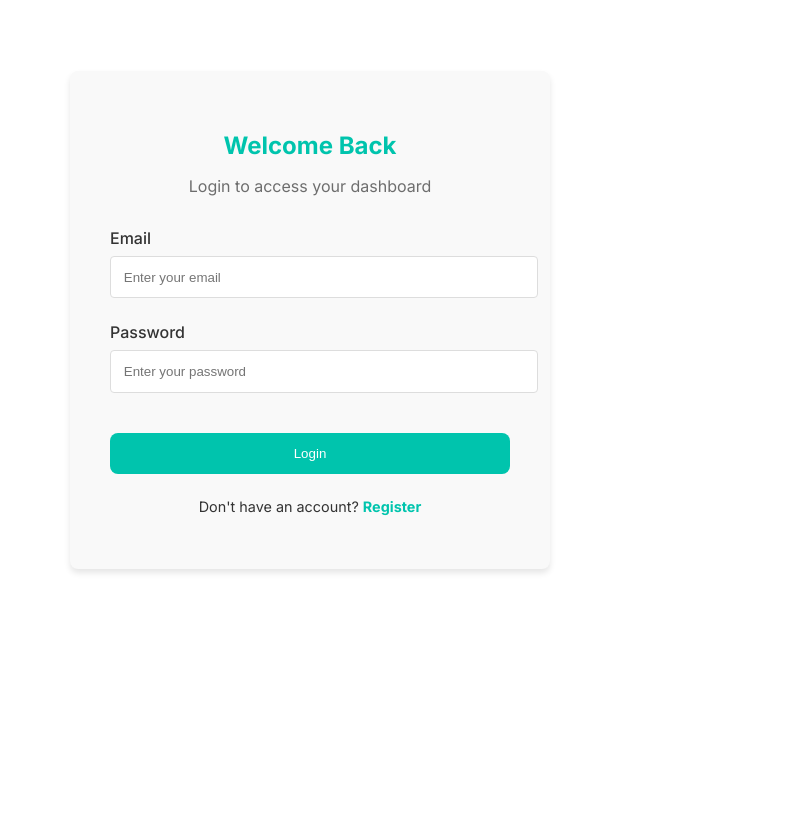
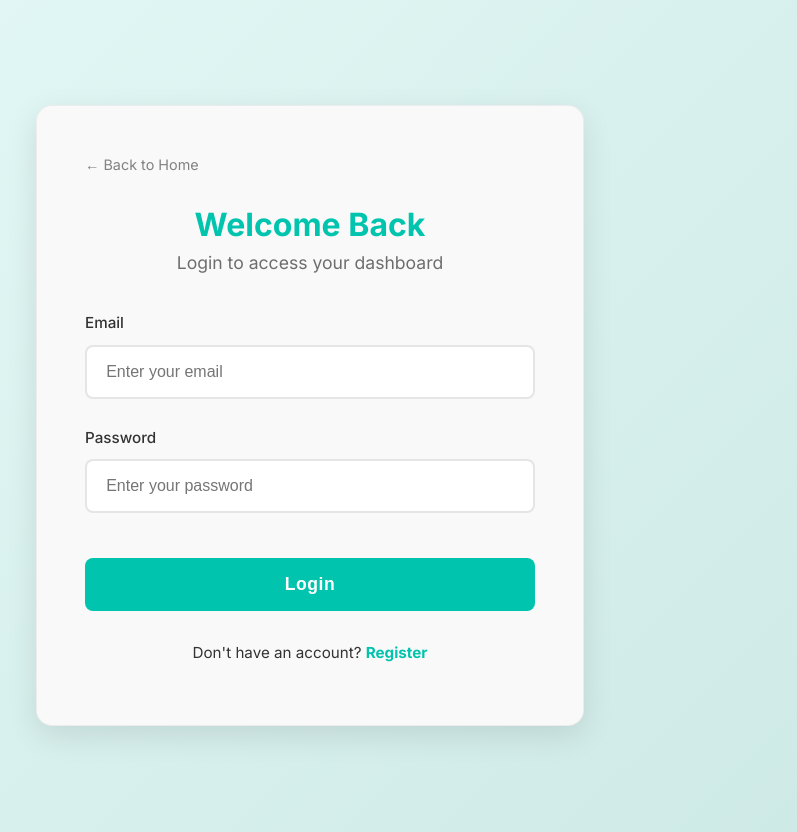
Before and after one commit to Ethar2110/Alumni, an Angular app: page /auth/login in a window 1280 px wide. Shown: the whole page, without its empty margins (330-1127 px from the left). Before the commit the page ends 800 px from the top, so only its background shows below. Built offline with nearby package versions, Linux system fonts and the light colour scheme.

Commit message:
feat: Implement initial UI for core application pages including authentication, home, about, stories, alumni list, contact, and footer.

```diff
--- a/src/app/features/about/about.component.html
+++ b/src/app/features/about/about.component.html
@@ -1,5 +1,5 @@
 <div class="container">
-  <section class="about-section">
+  <section class="about-section animate-fade-in">
     <h1>About Alumni Success Hall</h1>
     <p class="mission">
       Our mission is to connect, celebrate, and inspire our global community of graduates.
--- a/src/app/features/alumni/alumni-list/alumni-list.component.html
+++ b/src/app/features/alumni/alumni-list/alumni-list.component.html
@@ -19,8 +19,8 @@
     </div>
 
     <div class="grid">
-      @for (alumni of alumniList() | search:searchText | careerFilter:selectedCategory; track alumni.id) {
-        <app-card appHighlightOnHover>
+      @for (alumni of alumniList() | search:searchText | careerFilter:selectedCategory; track alumni.id; let i = $index) {
+        <app-card appHighlightOnHover class="animate-slide-up" [style.animation-delay]="(i * 100) + 'ms'">
           <div class="alumni-card-content">
             <div class="header">
               <img [src]="alumni.profileImage" alt="{{alumni.name}}">
--- a/src/app/features/auth/login/login.component.html
+++ b/src/app/features/auth/login/login.component.html
@@ -1,12 +1,19 @@
 <div class="auth-container">
-  <div class="auth-card">
-    <h2>Welcome Back</h2>
-    <p class="subtitle">Login to access your dashboard</p>
+  <div class="auth-card animate-scale-in">
+    <a routerLink="/" class="back-link">← Back to Home</a>
+
+    <div class="header-section">
+      <h2>Welcome Back</h2>
+      <p class="subtitle">Login to access your dashboard</p>
+    </div>
 
     <form [formGroup]="loginForm" (ngSubmit)="onSubmit()">
       <div class="form-group">
         <label for="email">Email</label>
-        <input type="email" id="email" formControlName="email" placeholder="Enter your email">
+        <div class="input-wrapper">
+          <input type="email" id="email" formControlName="email" placeholder="Enter your email">
+          <span class="focus-border"></span>
+        </div>
         @if (loginForm.get('email')?.invalid && loginForm.get('email')?.touched) {
           <small class="error">Valid email is required</small>
         }
@@ -14,7 +21,10 @@
 
       <div class="form-group">
         <label for="password">Password</label>
-        <input type="password" id="password" formControlName="password" placeholder="Enter your password">
+        <div class="input-wrapper">
+          <input type="password" id="password" formControlName="password" placeholder="Enter your password">
+          <span class="focus-border"></span>
+        </div>
         @if (loginForm.get('password')?.invalid && loginForm.get('password')?.touched) {
           <small class="error">Password is required</small>
         }
--- a/src/app/features/auth/login/login.component.scss
+++ b/src/app/features/auth/login/login.component.scss
@@ -2,60 +2,125 @@
   display: flex;
   justify-content: center;
   align-items: center;
-  min-height: 80vh;
-  background-color: var(--background-color);
+  min-height: 100vh;
+  background: linear-gradient(135deg, rgba(0, 196, 173, 0.1) 0%, rgba(0, 143, 125, 0.2) 100%);
+  padding: 1rem;
 }
 
 .auth-card {
   background: var(--card-bg);
-  padding: 2.5rem;
-  border-radius: var(--border-radius);
-  box-shadow: var(--shadow);
+  padding: 3rem;
+  border-radius: 16px;
+  box-shadow: 0 10px 30px rgba(0, 0, 0, 0.1);
   width: 100%;
-  max-width: 400px;
+  max-width: 450px;
+  position: relative;
+  border: 1px solid rgba(0,0,0,0.05);
+
+  .back-link {
+    display: inline-block;
+    margin-bottom: 2rem;
+    color: var(--text-color);
+    font-size: 0.9rem;
+    opacity: 0.6;
+    transition: opacity 0.3s, transform 0.3s;
+
+    &:hover {
+      opacity: 1;
+      transform: translateX(-5px);
+      color: var(--primary-color);
+    }
+  }
+
+  .header-section {
     text-align: center;
+    margin-bottom: 2.5rem;
 
-  h2 { color: var(--primary-color); margin-bottom: 0.5rem; }
-  .subtitle { margin-bottom: 2rem; opacity: 0.7; }
+    h2 {
+      color: var(--primary-color);
+      margin: 0 0 0.5rem;
+      font-size: 2rem;
+    }
+    .subtitle { margin: 0; opacity: 0.7; font-size: 1.1rem; }
+  }
 
   form {
-    text-align: left;
+    .form-group {
+      margin-bottom: 1.8rem;
 
-    .form-group {
-      margin-bottom: 1.5rem;
+      label { display: block; margin-bottom: 0.8rem; font-weight: 500; font-size: 0.95rem; }
 
-      label { display: block; margin-bottom: 0.5rem; font-weight: 500; }
+      .input-wrapper {
+        position: relative;
 
         input {
           width: 100%;
-        padding: 0.8rem;
-        border: 1px solid #ddd;
-        border-radius: 4px;
+          padding: 1rem;
+          padding-left: 1.2rem;
+          border: 2px solid rgba(0,0,0,0.1);
+          border-radius: 8px;
           background: var(--background-color);
           color: var(--text-color);
-        transition: border-color 0.3s;
+          transition: all 0.3s;
+          font-size: 1rem;
+          box-sizing: border-box; /* Fix for width overflow */
 
           &:focus {
             border-color: var(--primary-color);
             outline: none;
+            box-shadow: 0 0 0 4px rgba(0, 196, 173, 0.1);
+          }
         }
       }
 
-      .error { color: #dc3545; font-size: 0.8rem; margin-top: 0.3rem; display: block; }
+      .error { color: #dc3545; font-size: 0.85rem; margin-top: 0.5rem; display: block; }
     }
 
-    .btn { width: 100%; padding: 0.8rem; margin-top: 1rem; }
+    .btn {
+      width: 100%;
+      padding: 1rem;
+      font-size: 1.1rem;
+      margin-top: 1rem;
+      border-radius: 8px;
+      font-weight: 600;
+      letter-spacing: 0.5px;
+    }
 
     .error-message {
         color: #dc3545;
         text-align: center;
-        margin-bottom: 1rem;
+        margin-bottom: 1.5rem;
         background: rgba(220, 53, 69, 0.1);
-        padding: 0.5rem;
-        border-radius: 4px;
+        padding: 0.8rem;
+        border-radius: 8px;
+        font-size: 0.95rem;
     }
   }
 
-  .footer-text { margin-top: 1.5rem; font-size: 0.9rem; }
-  a { color: var(--primary-color); font-weight: bold; }
+  .footer-text {
+    margin-top: 2rem;
+    font-size: 0.95rem;
+    text-align: center;
+
+    a {
+      color: var(--primary-color);
+      font-weight: bold;
+      position: relative;
+
+      &::after {
+        content: '';
+        position: absolute;
+        bottom: -2px;
+        left: 0;
+        width: 0;
+        height: 2px;
+        background-color: var(--primary-color);
+        transition: width 0.3s;
       }
+
+      &:hover::after {
+        width: 100%;
+      }
+    }
+  }
+}
--- a/src/app/features/auth/register/register.component.html
+++ b/src/app/features/auth/register/register.component.html
@@ -1,12 +1,18 @@
 <div class="auth-container">
-  <div class="auth-card">
+  <div class="auth-card animate-scale-in">
+    <a routerLink="/" class="back-link">← Back to Home</a>
+
+    <div class="header-section">
         <h2>Join the Community</h2>
         <p class="subtitle">Create an account to connect</p>
+    </div>
 
     <form [formGroup]="registerForm" (ngSubmit)="onSubmit()">
       <div class="form-group">
         <label for="name">Full Name</label>
+        <div class="input-wrapper">
              <input type="text" id="name" formControlName="name" placeholder="John Doe">
+        </div>
         @if (registerForm.get('name')?.invalid && registerForm.get('name')?.touched) {
           <small class="error">Name is required</small>
         }
@@ -14,7 +20,9 @@
 
       <div class="form-group">
         <label for="email">Email</label>
+         <div class="input-wrapper">
             <input type="email" id="email" formControlName="email" placeholder="john@example.com">
+         </div>
         @if (registerForm.get('email')?.invalid && registerForm.get('email')?.touched) {
           <small class="error">Valid email is required</small>
         }
@@ -22,7 +30,9 @@
 
       <div class="form-group">
         <label for="password">Password</label>
+         <div class="input-wrapper">
              <input type="password" id="password" formControlName="password" placeholder="Create a password">
+         </div>
         @if (registerForm.get('password')?.invalid && registerForm.get('password')?.touched) {
           <small class="error">Password must be at least 6 characters</small>
         }
@@ -30,10 +40,12 @@
 
       <div class="form-group">
          <label for="role">Role (Mock)</label>
+          <div class="input-wrapper">
              <select formControlName="role" id="role">
                  <option value="user">User</option>
                  <option value="admin">Admin</option>
              </select>
+         </div>
       </div>
 
       <button type="submit" class="btn" [disabled]="registerForm.invalid">Register</button>
--- a/src/app/features/auth/register/register.component.scss
+++ b/src/app/features/auth/register/register.component.scss
@@ -2,51 +2,113 @@
   display: flex;
   justify-content: center;
   align-items: center;
-  min-height: 80vh;
-  background-color: var(--background-color);
+  min-height: 100vh;
+  background: linear-gradient(135deg, rgba(0, 196, 173, 0.1) 0%, rgba(0, 143, 125, 0.2) 100%);
+  padding: 1rem;
 }
 
 .auth-card {
   background: var(--card-bg);
-  padding: 2.5rem;
-  border-radius: var(--border-radius);
-  box-shadow: var(--shadow);
+  padding: 3rem;
+  border-radius: 16px;
+  box-shadow: 0 10px 30px rgba(0, 0, 0, 0.1);
   width: 100%;
-  max-width: 400px;
+  max-width: 450px;
+  position: relative;
+  border: 1px solid rgba(0,0,0,0.05);
+
+  .back-link {
+    display: inline-block;
+    margin-bottom: 2rem;
+    color: var(--text-color);
+    font-size: 0.9rem;
+    opacity: 0.6;
+    transition: opacity 0.3s, transform 0.3s;
+
+    &:hover {
+      opacity: 1;
+      transform: translateX(-5px);
+      color: var(--primary-color);
+    }
+  }
+
+  .header-section {
     text-align: center;
+    margin-bottom: 2.5rem;
 
-  h2 { color: var(--primary-color); margin-bottom: 0.5rem; }
-  .subtitle { margin-bottom: 2rem; opacity: 0.7; }
+    h2 {
+      color: var(--primary-color);
+      margin: 0 0 0.5rem;
+      font-size: 2rem;
+    }
+    .subtitle { margin: 0; opacity: 0.7; font-size: 1.1rem; }
+  }
 
   form {
-    text-align: left;
+    .form-group {
+      margin-bottom: 1.8rem;
 
-    .form-group {
-      margin-bottom: 1.5rem;
+      label { display: block; margin-bottom: 0.8rem; font-weight: 500; font-size: 0.95rem; }
 
-      label { display: block; margin-bottom: 0.5rem; font-weight: 500; }
-
+      .input-wrapper {
         input, select {
           width: 100%;
-        padding: 0.8rem;
-        border: 1px solid #ddd;
-        border-radius: 4px;
+          padding: 1rem;
+          padding-left: 1.2rem;
+          border: 2px solid rgba(0,0,0,0.1);
+          border-radius: 8px;
           background: var(--background-color);
           color: var(--text-color);
-        transition: border-color 0.3s;
+          transition: all 0.3s;
+          font-size: 1rem;
+          box-sizing: border-box;
 
           &:focus {
             border-color: var(--primary-color);
             outline: none;
+            box-shadow: 0 0 0 4px rgba(0, 196, 173, 0.1);
+          }
         }
       }
 
-      .error { color: #dc3545; font-size: 0.8rem; margin-top: 0.3rem; display: block; }
+      .error { color: #dc3545; font-size: 0.85rem; margin-top: 0.5rem; display: block; }
     }
 
-    .btn { width: 100%; padding: 0.8rem; margin-top: 1rem; }
+    .btn {
+      width: 100%;
+      padding: 1rem;
+      font-size: 1.1rem;
+      margin-top: 1rem;
+      border-radius: 8px;
+      font-weight: 600;
+      letter-spacing: 0.5px;
+    }
   }
 
-  .footer-text { margin-top: 1.5rem; font-size: 0.9rem; }
-  a { color: var(--primary-color); font-weight: bold; }
+  .footer-text {
+    margin-top: 2rem;
+    font-size: 0.95rem;
+    text-align: center;
+
+    a {
+      color: var(--primary-color);
+      font-weight: bold;
+      position: relative;
+
+      &::after {
+        content: '';
+        position: absolute;
+        bottom: -2px;
+        left: 0;
+        width: 0;
+        height: 2px;
+        background-color: var(--primary-color);
+        transition: width 0.3s;
       }
+
+      &:hover::after {
+        width: 100%;
+      }
+    }
+  }
+}
--- a/src/app/features/contact/contact.component.html
+++ b/src/app/features/contact/contact.component.html
@@ -1,5 +1,5 @@
 <div class="container">
-  <div class="contact-wrapper">
+  <div class="contact-wrapper animate-slide-up">
     <div class="info">
       <h1>Get in Touch</h1>
       <p>We'd love to hear from you. Reach out for inquiries, support, or feedback.</p>
--- a/src/styles.scss
+++ b/src/styles.scss
@@ -84,3 +84,40 @@ ul {
     transform: translateY(-5px);
   }
 }
+
+/* Animations */
+@keyframes fadeIn {
+  from { opacity: 0; }
+  to { opacity: 1; }
+}
+
+@keyframes slideUp {
+  from { opacity: 0; transform: translateY(20px); }
+  to { opacity: 1; transform: translateY(0); }
+}
+
+@keyframes scaleIn {
+  from { opacity: 0; transform: scale(0.9); }
+  to { opacity: 1; transform: scale(1); }
+}
+
+.animate-fade-in {
+  animation: fadeIn 0.8s ease-out forwards;
+}
+
+.animate-slide-up {
+  opacity: 0; /* Starte invisible */
+  animation: slideUp 0.6s ease-out forwards;
+}
+
+.animate-scale-in {
+  opacity: 0;
+  animation: scaleIn 0.5s ease-out forwards;
+}
+
+/* Stagger delays */
+@for $i from 1 through 20 {
+  .delay-#{$i * 100} {
+    animation-delay: #{$i * 100}ms;
+  }
+}
```
Also changed, not shown: src/app/features/home/home.component.html (+6 -6 lines), src/app/features/stories/stories.component.html (+2 -2 lines). Lines whose indentation alone changed are shown as unchanged.
